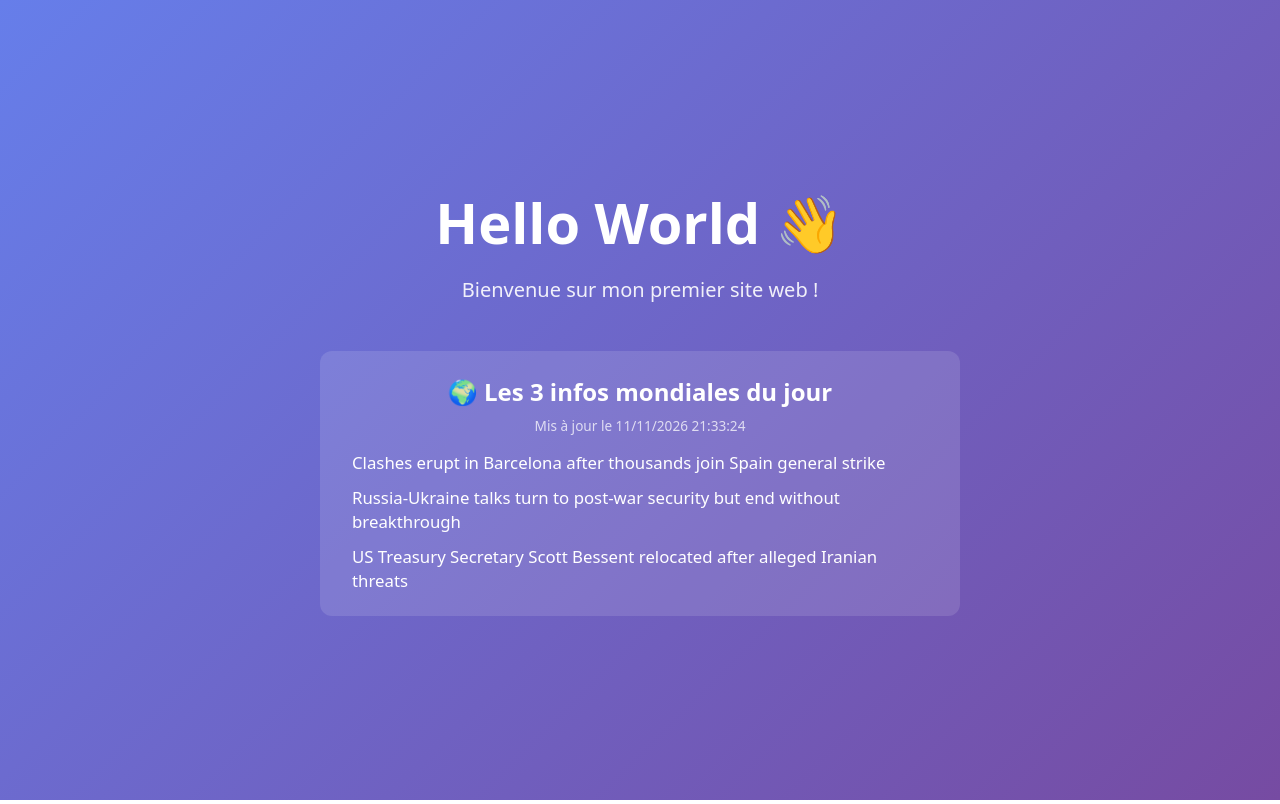
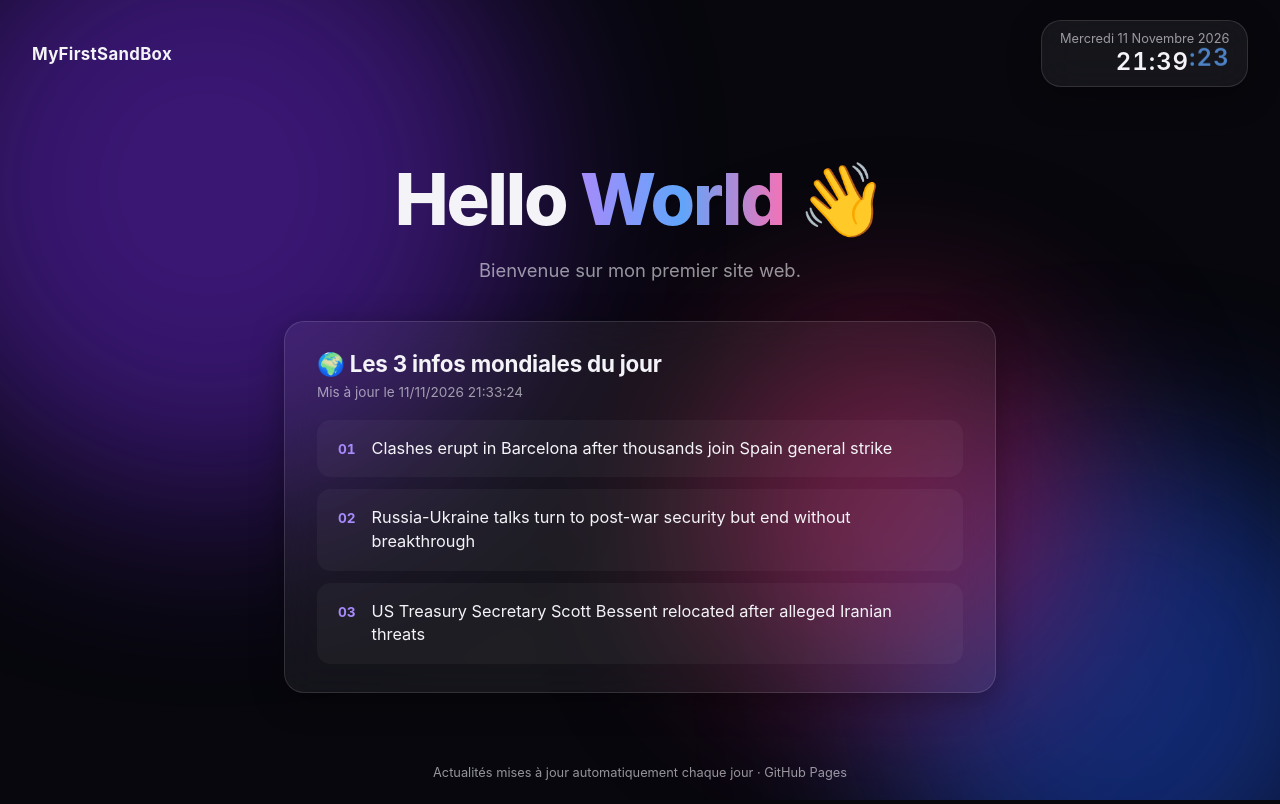
Before and after one commit to degrysefranck-commits/MyFirstSandBox, a plain HTML site: page index.html in a window 1280 px wide. Drawn offline with Linux system fonts and the light colour scheme.

Commit message:
Refonte UI/UX moderne (aurora, glassmorphism) + horloge animée chaque seconde
Co-authored-by: degrysefranck-commits <degrysefranck-commits@users.noreply.github.com>

```diff
--- a/index.html
+++ b/index.html
@@ -3,40 +3,93 @@
 <head>
     <meta charset="UTF-8">
     <meta name="viewport" content="width=device-width, initial-scale=1.0">
-    <title>Hello World</title>
+    <title>Hello World · MyFirstSandBox</title>
     <link rel="stylesheet" href="style.css">
 </head>
 <body>
+    <div class="blobs" aria-hidden="true">
+        <span class="blob blob-1"></span>
+        <span class="blob blob-2"></span>
+        <span class="blob blob-3"></span>
+    </div>
+
+    <header class="topbar">
+        <div class="brand">MyFirstSandBox</div>
+        <div class="clock glass">
+            <span class="clock-date" id="clock-date"></span>
+            <span class="clock-time"><span id="clock-hm">--:--</span><span class="clock-sec" id="clock-sec">:--</span></span>
+        </div>
+    </header>
+
     <main class="container">
-        <h1>Hello World 👋</h1>
-        <p>Bienvenue sur mon premier site web !</p>
-        <section class="news">
-            <h2>🌍 Les 3 infos mondiales du jour</h2>
-            <p class="updated" id="updated"></p>
-            <ul id="news-list">
-                <li>Chargement des actualités…</li>
-            </ul>
+        <section class="hero">
+            <h1 class="fade-up">Hello <span class="gradient">World</span> 👋</h1>
+            <p class="fade-up delay-1">Bienvenue sur mon premier site web.</p>
+        </section>
+
+        <section class="news glass fade-up delay-2">
+            <div class="news-header">
+                <h2>🌍 Les 3 infos mondiales du jour</h2>
+                <p class="updated" id="updated"></p>
+            </div>
+            <div id="news-list" class="news-list">
+                <p class="loading">Chargement des actualités…</p>
+            </div>
         </section>
     </main>
+
+    <footer class="footer">Actualités mises à jour automatiquement chaque jour · GitHub Pages</footer>
+
     <script>
+        const dateEl = document.getElementById("clock-date");
+        const hmEl = document.getElementById("clock-hm");
+        const secEl = document.getElementById("clock-sec");
+
+        function pad(n) {
+            return String(n).padStart(2, "0");
+        }
+
+        function tick() {
+            const now = new Date();
+            dateEl.textContent = now.toLocaleDateString("fr-FR", {
+                weekday: "long",
+                day: "numeric",
+                month: "long",
+                year: "numeric"
+            });
+            hmEl.textContent = pad(now.getHours()) + ":" + pad(now.getMinutes());
+            secEl.textContent = ":" + pad(now.getSeconds());
+            secEl.classList.remove("tick");
+            void secEl.offsetWidth;
+            secEl.classList.add("tick");
+        }
+        tick();
+        setInterval(tick, 1000);
+
         fetch("news.json")
             .then((r) => r.json())
             .then((data) => {
                 const list = document.getElementById("news-list");
-                list.innerHTML = "";
                 if (!data.items || data.items.length === 0) {
-                    list.innerHTML = "<li>Actualités indisponibles pour le moment.</li>";
+                    list.innerHTML = '<p class="loading">Actualités indisponibles pour le moment.</p>';
                     return;
                 }
-                data.items.forEach((item) => {
-                    const li = document.createElement("li");
-                    const a = document.createElement("a");
-                    a.href = item.link;
-                    a.textContent = item.title;
-                    a.target = "_blank";
-                    a.rel = "noopener";
-                    li.appendChild(a);
-                    list.appendChild(li);
+                list.innerHTML = "";
+                data.items.forEach((item, i) => {
+                    const card = document.createElement("a");
+                    card.className = "news-card";
+                    card.href = item.link;
+                    card.target = "_blank";
+                    card.rel = "noopener";
+                    const num = document.createElement("span");
+                    num.className = "news-num";
+                    num.textContent = pad(i + 1);
+                    const title = document.createElement("span");
+                    title.className = "news-title";
+                    title.textContent = item.title;
+                    card.appendChild(num);
+                    card.appendChild(title);
+                    list.appendChild(card);
                 });
                 if (data.updated_at) {
                     document.getElementById("updated").textContent =
@@ -45,7 +98,7 @@
             })
             .catch(() => {
                 document.getElementById("news-list").innerHTML =
-                    "<li>Actualités indisponibles pour le moment.</li>";
+                    '<p class="loading">Actualités indisponibles pour le moment.</p>';
             });
     </script>
 </body>
--- a/style.css
+++ b/style.css
@@ -1,3 +1,14 @@
+:root {
+    --bg: #07070d;
+    --text: #f4f4f8;
+    --muted: rgba(244, 244, 248, 0.6);
+    --glass-bg: rgba(255, 255, 255, 0.06);
+    --glass-border: rgba(255, 255, 255, 0.12);
+    --accent-1: #a78bfa;
+    --accent-2: #60a5fa;
+    --accent-3: #f472b6;
+}
+
 * {
     margin: 0;
     padding: 0;
@@ -5,66 +16,236 @@
 }
 
 body {
-    font-family: system-ui, -apple-system, "Segoe UI", Roboto, sans-serif;
-    background: linear-gradient(135deg, #667eea 0%, #764ba2 100%);
+    font-family: "Inter", system-ui, -apple-system, "Segoe UI", Roboto, sans-serif;
+    background: var(--bg);
+    color: var(--text);
     min-height: 100vh;
+    overflow-x: hidden;
     display: flex;
+    flex-direction: column;
+}
+
+.blobs {
+    position: fixed;
+    inset: 0;
+    z-index: -1;
+    overflow: hidden;
+}
+
+.blob {
+    position: absolute;
+    border-radius: 50%;
+    filter: blur(90px);
+    opacity: 0.5;
+    animation: float 18s ease-in-out infinite;
+}
+
+.blob-1 {
+    width: 45vw;
+    height: 45vw;
+    background: #6d28d9;
+    top: -10%;
+    left: -10%;
+}
+
+.blob-2 {
+    width: 40vw;
+    height: 40vw;
+    background: #1d4ed8;
+    bottom: -15%;
+    right: -10%;
+    animation-delay: -6s;
+}
+
+.blob-3 {
+    width: 30vw;
+    height: 30vw;
+    background: #be185d;
+    top: 40%;
+    left: 55%;
+    animation-delay: -12s;
+}
+
+@keyframes float {
+    0%, 100% { transform: translate(0, 0) scale(1); }
+    33% { transform: translate(4vw, -3vh) scale(1.1); }
+    66% { transform: translate(-3vw, 3vh) scale(0.95); }
+}
+
+.glass {
+    background: var(--glass-bg);
+    border: 1px solid var(--glass-border);
+    border-radius: 20px;
+    backdrop-filter: blur(18px);
+    -webkit-backdrop-filter: blur(18px);
+    box-shadow: 0 8px 32px rgba(0, 0, 0, 0.35);
+}
+
+.topbar {
+    display: flex;
+    justify-content: space-between;
     align-items: center;
-    justify-content: center;
-    color: #ffffff;
+    gap: 1rem;
+    flex-wrap: wrap;
+    padding: 1.25rem 2rem;
+}
+
+.brand {
+    font-size: 1.05rem;
+    font-weight: 700;
+    letter-spacing: 0.02em;
+}
+
+.clock {
+    display: flex;
+    flex-direction: column;
+    align-items: flex-end;
+    line-height: 1.25;
+    padding: 0.6rem 1.1rem;
+}
+
+.clock-date {
+    font-size: 0.8rem;
+    color: var(--muted);
+    text-transform: capitalize;
+}
+
+.clock-time {
+    font-size: 1.5rem;
+    font-weight: 600;
+    font-variant-numeric: tabular-nums;
+    letter-spacing: 0.04em;
+}
+
+.clock-sec {
+    display: inline-block;
+    color: var(--accent-2);
+}
+
+.clock-sec.tick {
+    animation: tick 0.4s cubic-bezier(0.22, 1, 0.36, 1);
+}
+
+@keyframes tick {
+    0% { transform: translateY(-60%); opacity: 0; filter: blur(2px); }
+    100% { transform: translateY(0); opacity: 1; filter: blur(0); }
 }
 
 .container {
-    text-align: center;
-    padding: 2rem;
+    flex: 1;
+    width: 100%;
+    max-width: 760px;
+    margin: 0 auto;
+    padding: 3rem 1.5rem;
+    display: flex;
+    flex-direction: column;
+    gap: 2.5rem;
 }
 
-h1 {
-    font-size: 3.5rem;
-    margin-bottom: 1rem;
+.hero {
+    text-align: center;
 }
 
-p {
-    font-size: 1.25rem;
-    opacity: 0.9;
+.hero h1 {
+    font-size: clamp(2.8rem, 8vw, 4.5rem);
+    font-weight: 800;
+    letter-spacing: -0.03em;
+}
+
+.gradient {
+    background: linear-gradient(90deg, var(--accent-1), var(--accent-2), var(--accent-3));
+    -webkit-background-clip: text;
+    background-clip: text;
+    color: transparent;
+}
+
+.hero p {
+    margin-top: 1rem;
+    color: var(--muted);
+    font-size: 1.15rem;
 }
 
 .news {
-    margin-top: 3rem;
-    background: rgba(255, 255, 255, 0.12);
-    border-radius: 12px;
-    padding: 1.5rem 2rem;
-    max-width: 640px;
-    text-align: left;
+    padding: 1.75rem 2rem;
 }
 
-.news h2 {
-    font-size: 1.5rem;
-    margin-bottom: 0.5rem;
-    text-align: center;
+.news-header h2 {
+    font-size: 1.4rem;
+    letter-spacing: -0.01em;
 }
 
-.news .updated {
+.updated {
+    margin-top: 0.35rem;
     font-size: 0.85rem;
-    opacity: 0.75;
-    text-align: center;
-    margin-bottom: 1rem;
+    color: var(--muted);
 }
 
-.news ul {
-    list-style: none;
+.news-list {
+    margin-top: 1.25rem;
     display: flex;
     flex-direction: column;
     gap: 0.75rem;
 }
 
-.news li a {
-    color: #ffffff;
-    text-decoration: none;
-    font-size: 1.05rem;
-    line-height: 1.4;
+.loading {
+    color: var(--muted);
 }
 
-.news li a:hover {
-    text-decoration: underline;
+.news-card {
+    display: flex;
+    align-items: baseline;
+    gap: 1rem;
+    padding: 1rem 1.25rem;
+    border-radius: 14px;
+    border: 1px solid transparent;
+    background: rgba(255, 255, 255, 0.04);
+    color: var(--text);
+    text-decoration: none;
+    transition: transform 0.25s ease, border-color 0.25s ease, background 0.25s ease;
 }
+
+.news-card:hover {
+    transform: translateY(-3px);
+    border-color: var(--glass-border);
+    background: rgba(255, 255, 255, 0.08);
+}
+
+.news-num {
+    font-size: 0.85rem;
+    font-weight: 700;
+    font-variant-numeric: tabular-nums;
+    color: var(--accent-1);
+}
+
+.news-title {
+    font-size: 1.02rem;
+    line-height: 1.45;
+}
+
+.footer {
+    padding: 1.5rem;
+    text-align: center;
+    font-size: 0.8rem;
+    color: var(--muted);
+}
+
+.fade-up {
+    animation: fadeUp 0.7s cubic-bezier(0.22, 1, 0.36, 1) both;
+}
+
+.delay-1 { animation-delay: 0.12s; }
+.delay-2 { animation-delay: 0.24s; }
+
+@keyframes fadeUp {
+    from { opacity: 0; transform: translateY(16px); }
+    to { opacity: 1; transform: translateY(0); }
+}
+
+@media (max-width: 560px) {
+    .topbar { justify-content: center; }
+    .clock { align-items: center; }
+}
+
+@media (prefers-reduced-motion: reduce) {
+    .blob, .fade-up, .clock-sec.tick { animation: none; }
+}
```
